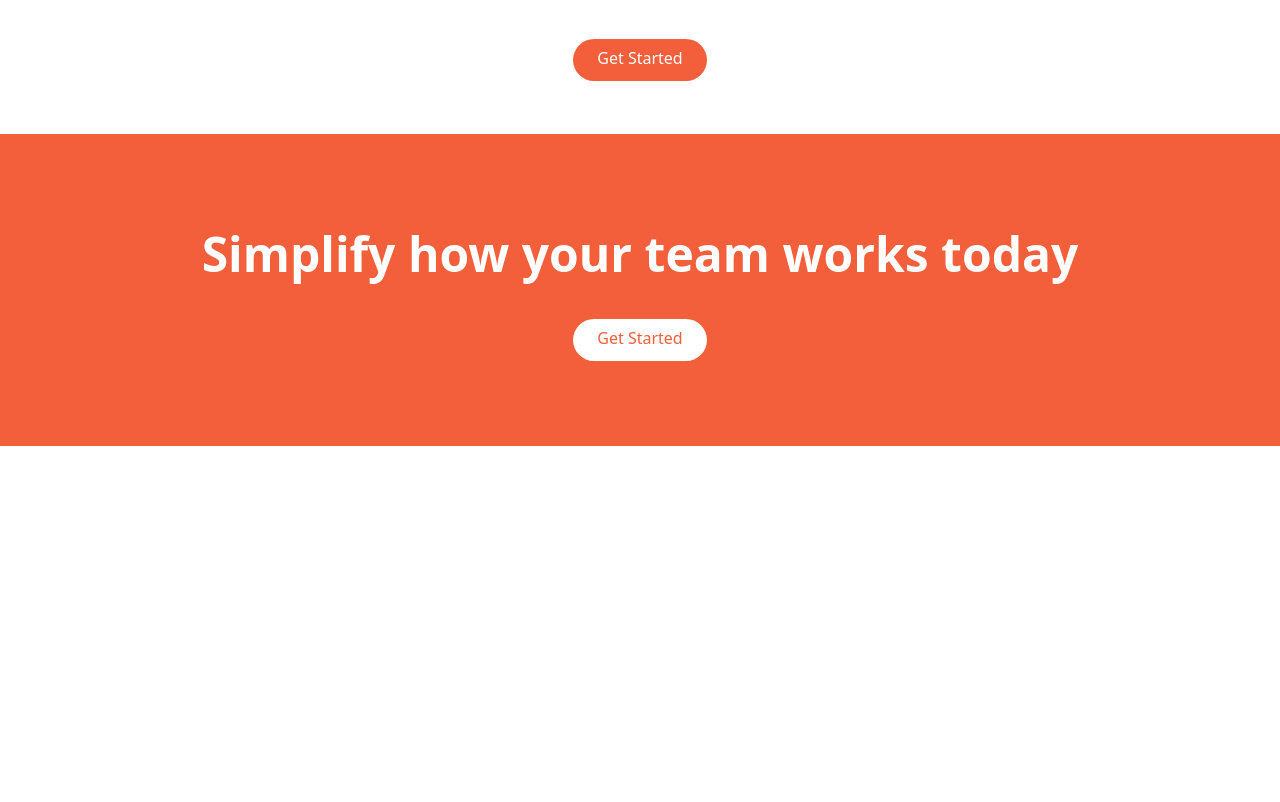
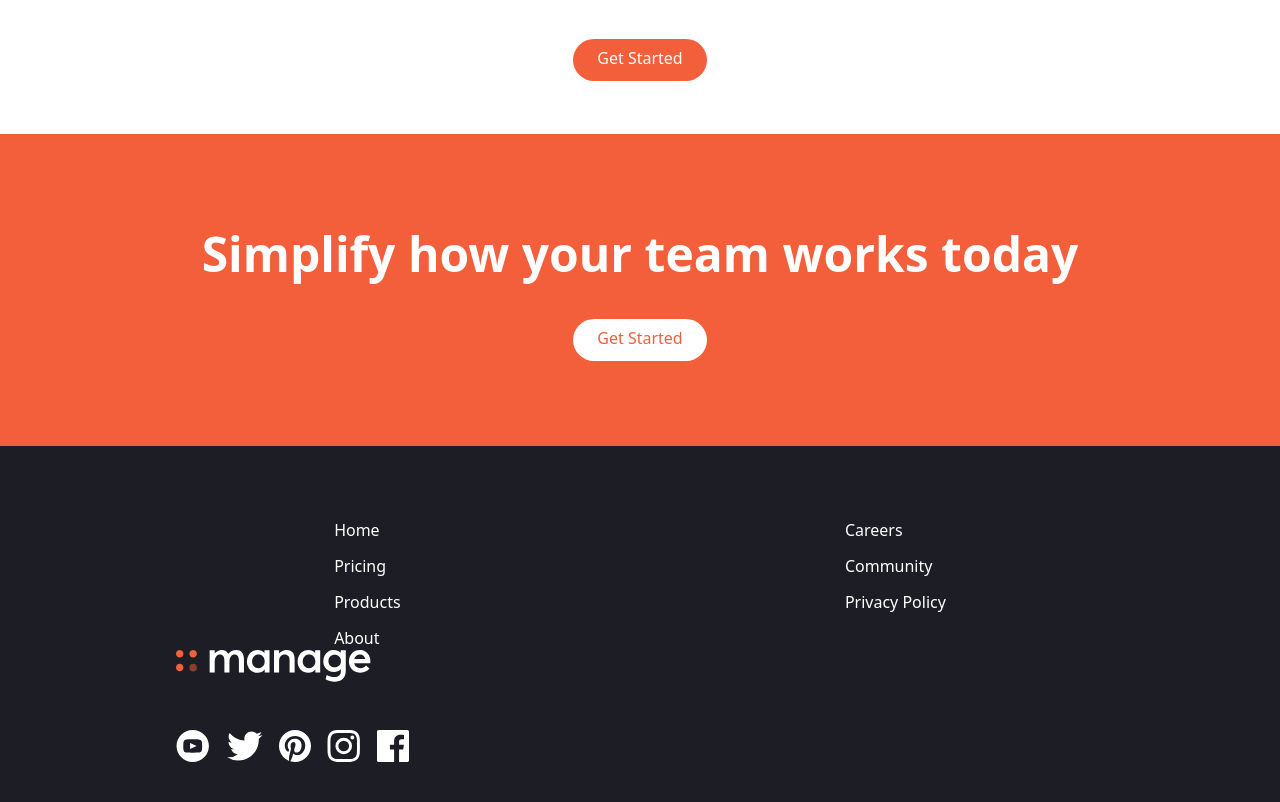
Before and after one commit to paulthomas2107/tailwindWithTraversy, a website: page index.html in a window 1280 px wide. Shown: the part 2143-2945 px from the top of the page. Before the commit the page ends 2589 px from the top, so only its background shows below. Drawn offline with Linux system fonts and the light colour scheme.

Commit message:
More....

```diff
--- a/index.html
+++ b/index.html
@@ -249,6 +249,51 @@
           </div>
         </div>
       </section>
+      <!-- Footer-->
+      <footer class="bg-veryDarkBlue">
+        <!-- flex container-->
+        <div class="container flex flex-col-reverse justify-between px-6 py-10 mx-auto space-y-8">
+            <!-- logo and social links-->
+            <div class="flex-col-reverse items-center justify-between space-y-12">
+                <!-- logo-->
+                <div>
+                    <img src="/img/logo-white.svg" class="h-8" alt="">
+                </div>
+                <!-- Social links container-->
+                <div class="flex jusify-center space-x-4">
+                    <a href="#">
+                       <img src="img/icon-youtube.svg" class="h-8" alt="">
+                    </a>
+                    <a href="#">
+                        <img src="img/icon-twitter.svg" class="h-8" alt="">
+                     </a>
+                     <a href="#">
+                        <img src="img/icon-pinterest.svg" class="h-8" alt="">
+                     </a>
+                     <a href="#">
+                        <img src="img/icon-instagram.svg" class="h-8" alt="">
+                     </a>
+                     <a href="#">
+                        <img src="img/icon-facebook.svg" class="h-8" alt="">
+                     </a>
+                </div>
+            </div>
+            <!-- List container -->
+            <div class="flex justify-around space-x-32">
+                <div class="flex flex-col space-y-3 text-white">
+                    <a href="#" class="hover:text-brightRed">Home</a>
+                    <a href="#" class="hover:text-brightRed">Pricing</a>
+                    <a href="#" class="hover:text-brightRed">Products</a>
+                    <a href="#" class="hover:text-brightRed">About</a>
+                </div>
+                <div class="flex flex-col space-y-3 text-white">
+                    <a href="#" class="hover:text-brightRed">Careers</a>
+                    <a href="#" class="hover:text-brightRed">Community</a>
+                    <a href="#" class="hover:text-brightRed">Privacy Policy</a>
+                </div>
+            </div>
+        </div>
+      </footer>
 
   </body>
 </html>
```
